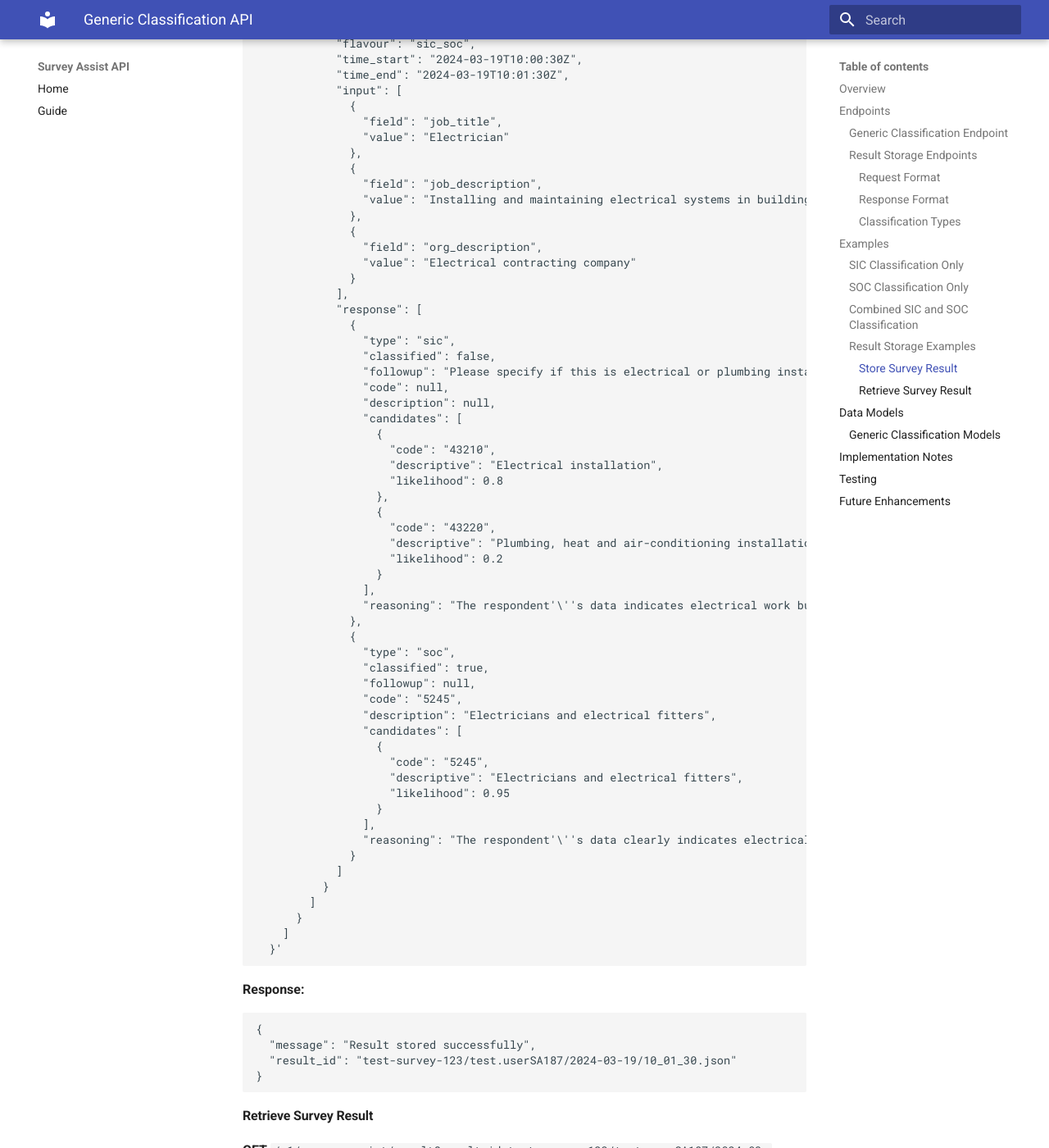
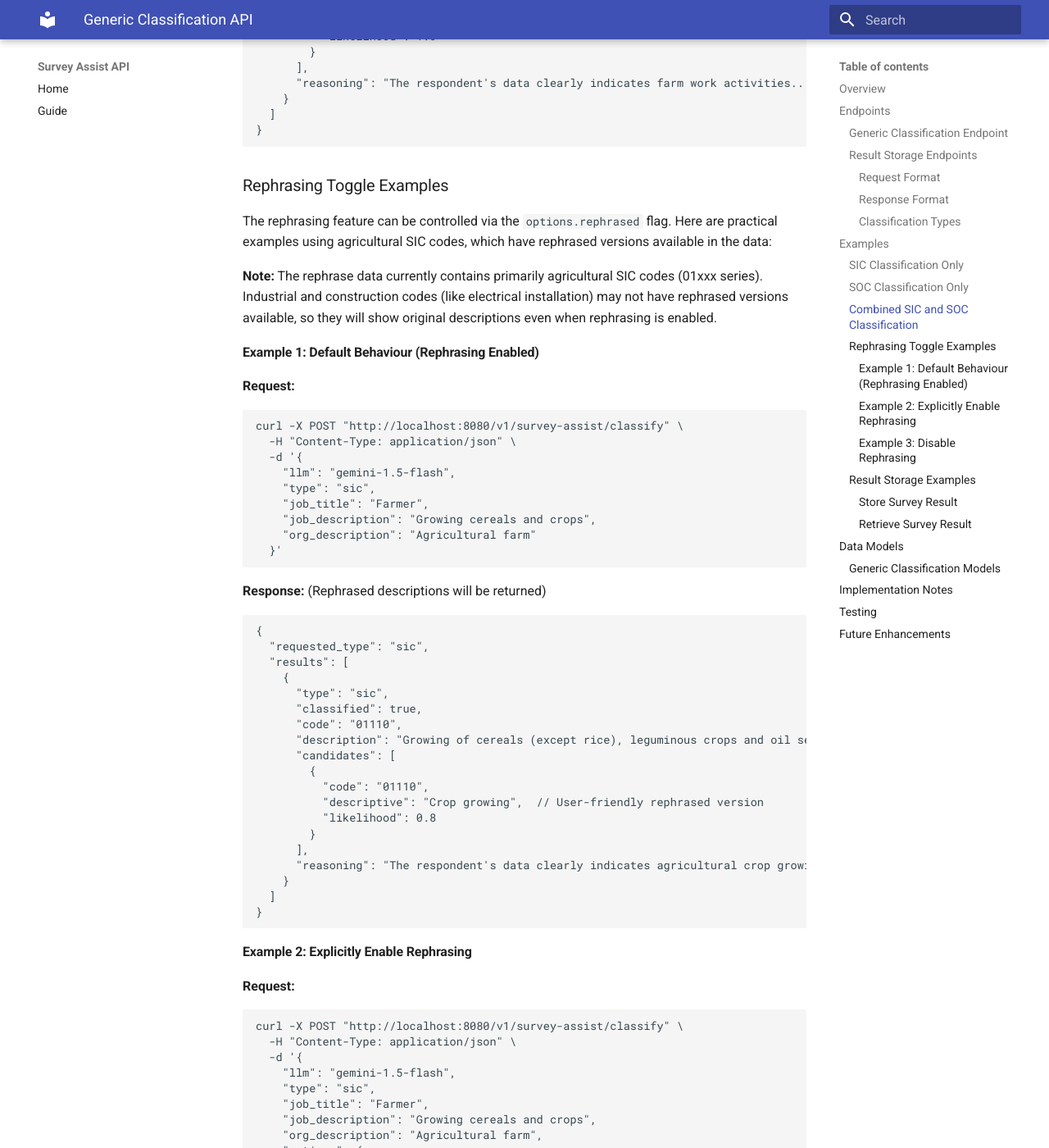
Before and after one commit to ONSdigital/survey-assist-api, an MkDocs documentation site: the page built from docs/generic_classification.md, in a window 1280 px wide and 1400 px high, scrolled down 5067 px. Shown: the whole window at 82% size. Built offline with MkDocs 1.6.1 and Material for MkDocs 9.7.7, drawn with Linux system fonts in a browser that asks for light colours; some of the changed text lies outside the part shown.

Commit message:
update documentation with rephrasing toggle examples
- Add rephrasing toggle section to API documentation
- Include practical examples using Farmer case study

````diff
--- a/docs/generic_classification.md
+++ b/docs/generic_classification.md
@@ -32,9 +32,32 @@ Retrieve survey results using a result ID.
   "type": "sic|soc|sic_soc",
   "job_title": "string",
   "job_description": "string",
-  "org_description": "string (optional)"
+  "org_description": "string (optional)",
+  "options": {
+    "rephrased": true|false
+  }
 }
 ```
+
+**Request Parameters:**
+
+- `llm` (required): The LLM model to use for classification
+- `type` (required): Type of classification (`sic`, `soc`, or `sic_soc`)
+- `job_title` (required): Survey response for Job Title
+- `job_description` (required): Survey response for Job Description
+- `org_description` (optional): Survey response for Organisation / Industry Description
+- `options` (optional): Classification options
+  - `rephrased` (optional): Whether to apply rephrasing to classification results. Defaults to `true` for backward compatibility.
+
+**Rephrasing Feature:**
+
+The rephrasing feature maps standard SIC descriptions to user-friendly rephrased versions. This can be controlled via the `options.rephrased` flag:
+
+- **Default behaviour** (no `options` field): Rephrasing is **enabled**
+- **`"rephrased": true`**: Rephrasing is **enabled** (explicit)
+- **`"rephrased": false`**: Rephrasing is **disabled**
+
+This allows developers to toggle the rephrasing feature for testing purposes without deploying new code.
 
 #### Response Format
 
@@ -213,6 +236,139 @@ curl -X POST "http://localhost:8080/v1/survey-assist/classify" \
 }
 ```
 
+### Rephrasing Toggle Examples
+
+The rephrasing feature can be controlled via the `options.rephrased` flag. Here are practical examples using agricultural SIC codes, which have rephrased versions available in the data:
+
+**Note:** The rephrase data currently contains primarily agricultural SIC codes (01xxx series). Industrial and construction codes (like electrical installation) may not have rephrased versions available, so they will show original descriptions even when rephrasing is enabled.
+
+#### Example 1: Default Behaviour (Rephrasing Enabled)
+
+**Request:**
+```bash
+curl -X POST "http://localhost:8080/v1/survey-assist/classify" \
+  -H "Content-Type: application/json" \
+  -d '{
+    "llm": "gemini-1.5-flash",
+    "type": "sic",
+    "job_title": "Farmer",
+    "job_description": "Growing cereals and crops",
+    "org_description": "Agricultural farm"
+  }'
+```
+
+**Response:** (Rephrased descriptions will be returned)
+```json
+{
+  "requested_type": "sic",
+  "results": [
+    {
+      "type": "sic",
+      "classified": true,
+      "code": "01110",
+      "description": "Growing of cereals (except rice), leguminous crops and oil seeds",
+      "candidates": [
+        {
+          "code": "01110",
+          "descriptive": "Crop growing",  // User-friendly rephrased version
+          "likelihood": 0.8
+        }
+      ],
+      "reasoning": "The respondent's data clearly indicates agricultural crop growing..."
+    }
+  ]
+}
+```
+
+#### Example 2: Explicitly Enable Rephrasing
+
+**Request:**
+```bash
+curl -X POST "http://localhost:8080/v1/survey-assist/classify" \
+  -H "Content-Type: application/json" \
+  -d '{
+    "llm": "gemini-1.5-flash",
+    "type": "sic",
+    "job_title": "Farmer",
+    "job_description": "Growing cereals and crops",
+    "org_description": "Agricultural farm",
+    "options": {
+      "rephrased": true
+    }
+  }'
+```
+
+**Response:** (Same as default - rephrased descriptions)
+```json
+{
+  "requested_type": "sic",
+  "results": [
+    {
+      "type": "sic",
+      "classified": true,
+      "code": "01110",
+      "description": "Growing of cereals (except rice), leguminous crops and oil seeds",
+      "candidates": [
+        {
+          "code": "01110",
+          "descriptive": "Crop growing",  // User-friendly rephrased version
+          "likelihood": 0.8
+        }
+      ],
+      "reasoning": "The respondent's data clearly indicates agricultural crop growing..."
+    }
+  ]
+}
+```
+
+#### Example 3: Disable Rephrasing
+
+**Request:**
+```bash
+curl -X POST "http://localhost:8080/v1/survey-assist/classify" \
+  -H "Content-Type: application/json" \
+  -d '{
+    "llm": "gemini-1.5-flash",
+    "type": "sic",
+    "job_title": "Farmer",
+    "job_description": "Growing cereals and crops",
+    "org_description": "Agricultural farm",
+    "options": {
+      "rephrased": false
+    }
+  }'
+```
+
+**Response:** (Original standard descriptions)
+```json
+{
+  "requested_type": "sic",
+  "results": [
+    {
+      "type": "sic",
+      "classified": true,
+      "code": "01110",
+      "description": "Growing of cereals (except rice), leguminous crops and oil seeds",
+      "candidates": [
+        {
+          "code": "01110",
+          "descriptive": "Growing of cereals (except rice), leguminous crops and oil seeds",  // Original standard description
+          "likelihood": 0.8
+        }
+      ],
+      "reasoning": "The respondent's data clearly indicates agricultural crop growing..."
+    }
+  ]
+}
+```
+
+**Use Cases:**
+
+- **Testing**: Disable rephrasing to test with original descriptions
+- **Development**: Toggle between rephrased and original descriptions during development
+- **Production**: Use default (enabled) for user-friendly descriptions
+- **Backward Compatibility**: Existing API calls continue to work without changes
+
 ### Result Storage Examples
 
 #### Store Survey Result
````
